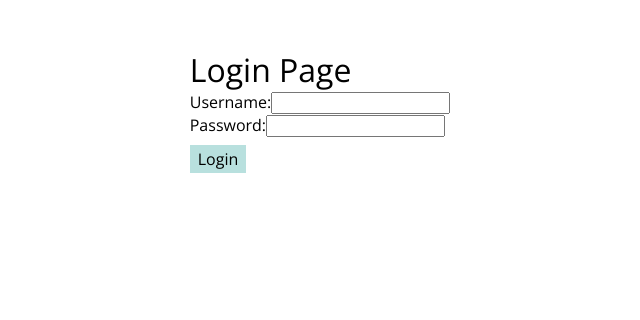
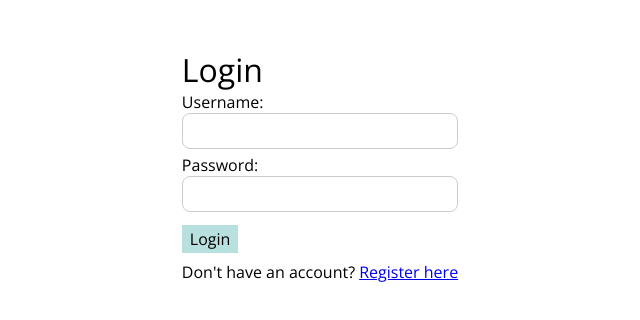
Before and after one commit to Zamza584/task-app, a React (Vite) app: page /login in a window 1280 px wide. Shown: the top 320 px of the page, without its empty margins (320-960 px from the left). Built offline with nearby package versions, Linux system fonts and the light colour scheme.

Commit message:
login styles

```diff
--- a/src/css/components.css
+++ b/src/css/components.css
@@ -49,3 +49,17 @@
   text-decoration: none;
   color: inherit;
 }
+
+/* login */
+
+.form-input {
+  width: 100%;
+  padding: 0.5rem;
+  border-radius: 0.5rem;
+  border: 1px solid #ccc;
+  margin-bottom: 0.3rem;
+}
+
+.form-input:focus {
+  outline: 2.5px solid #222b56; /* light beige color */
+}
--- a/src/css/index.css
+++ b/src/css/index.css
@@ -42,3 +42,7 @@ button:hover {
 .error-message {
   color: #b83c3c;
 }
+
+input {
+  padding: 1.5px 4.5px;
+}
--- a/src/pages/login.jsx
+++ b/src/pages/login.jsx
@@ -3,7 +3,7 @@ import React from 'react';
 const Login = () => {
     return (
         <div className="login-page">
-            <h1 className="login-title">Login Page</h1>
+            <h1 className="login-title">Login</h1>
             <form className="login-form">
                 <div className="form-group-username">
                     <label htmlFor="username" className="form-label">Username:</label>
@@ -15,6 +15,9 @@ const Login = () => {
                 </div>
                 <button type="submit" className="form-button">Login</button>
             </form>
+            <p className="register-link">
+                Don't have an account? <a href="/register">Register here</a>
+            </p>
         </div>
     );
 };
```
